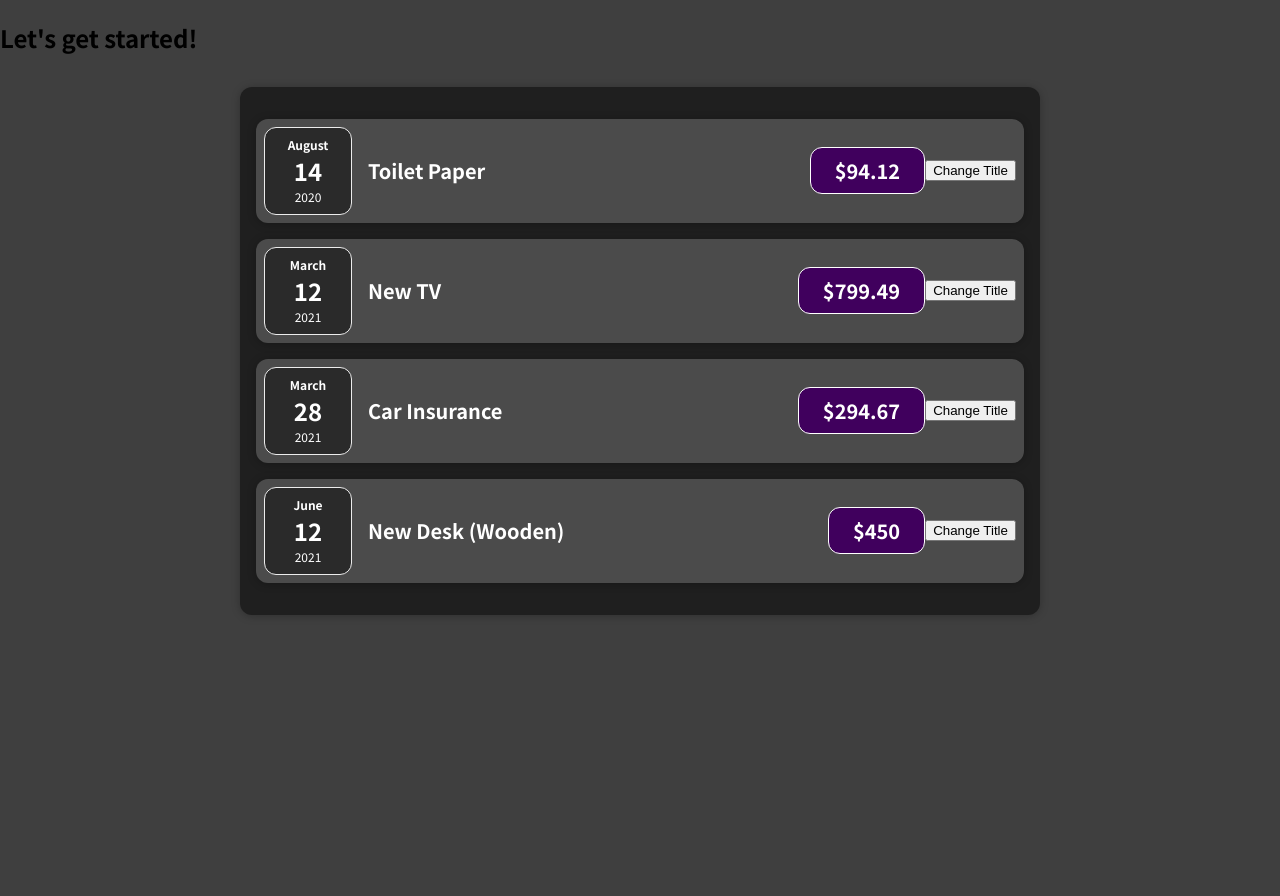
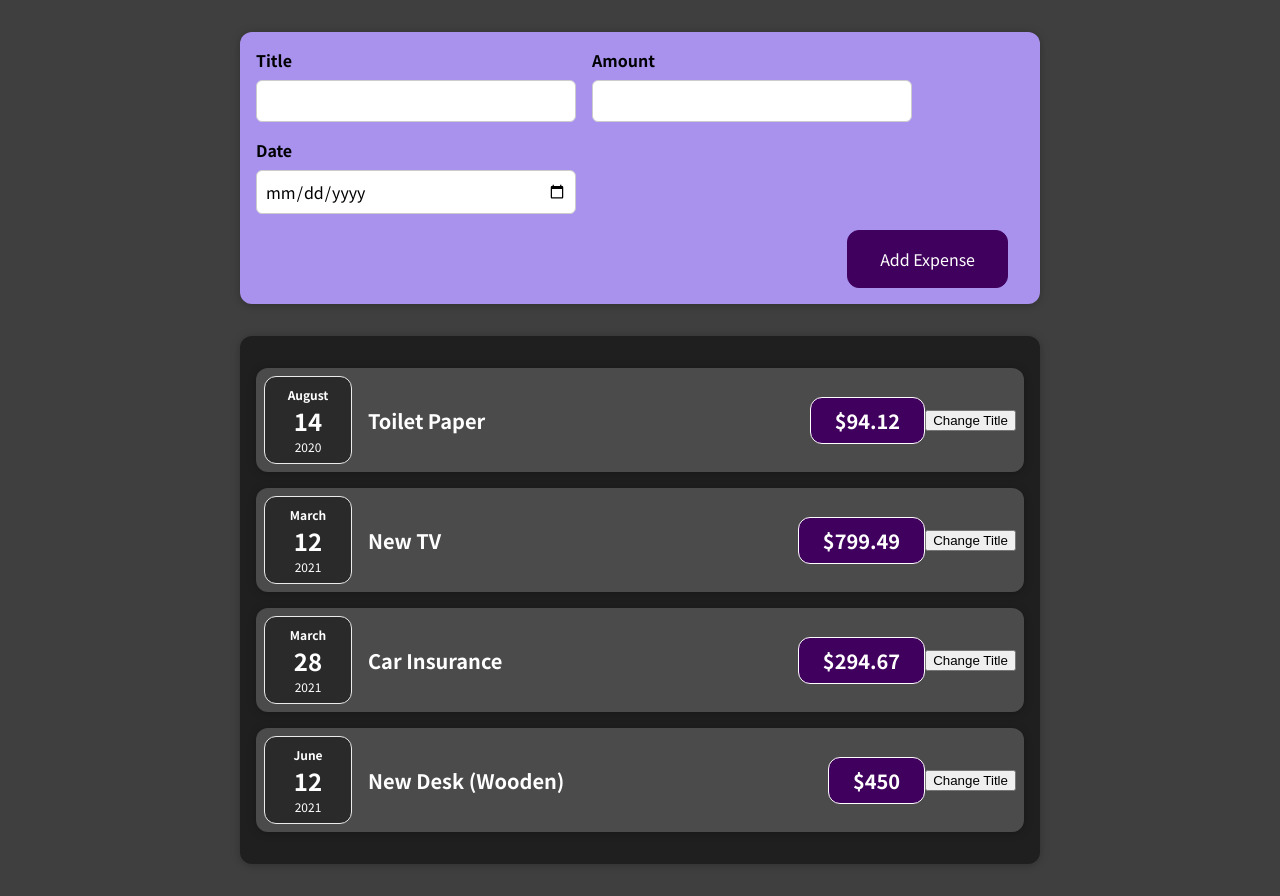
Before and after one commit to teaRain9/react-training, a React (Create React App) app: page / in a window 1280 px wide. Before the commit the page ends 800 px from the top, so only its background shows below. Built offline with nearby package versions, Linux system fonts and the light colour scheme.

Commit message:
'something'

```diff
--- a/src/App.js
+++ b/src/App.js
@@ -1,4 +1,5 @@
 import Expenses from "./components/expense/Expenses";
+import NewExpense from "./components/newExpense/NewExpense";
 
 const App = () => {
 
@@ -24,9 +25,13 @@
         },
     ];
 
+    const addExpenseHandler = (expenses) => {
+        console.log(expenses)
+    }
+
     return (
     <div>
-        <h2>Let's get started!</h2>
+        <NewExpense onAddExpense={addExpenseHandler}/>
         <Expenses expenses={expenses}/>
     </div>
     );
--- /dev/null
+++ b/src/components/newExpense/ExpenseForm.css
@@ -0,0 +1,26 @@
+.new-expense__controls {
+    display: flex;
+    flex-wrap: wrap;
+    gap: 1rem;
+    margin-bottom: 1rem;
+    text-align: left;
+}
+
+.new-expense__control label {
+    font-weight: bold;
+    margin-bottom: 0.5rem;
+    display: block;
+}
+
+.new-expense__control input {
+    font: inherit;
+    padding: 0.5rem;
+    border-radius: 6px;
+    border: 1px solid #ccc;
+    width: 20rem;
+    max-width: 100%;
+}
+
+.new-expense__actions {
+    text-align: right;
+}
--- /dev/null
+++ b/src/components/newExpense/ExpenseForm.js
@@ -0,0 +1,57 @@
+import './ExpenseForm.css'
+import {useState} from "react";
+
+const ExpenseForm = (props) => {
+
+    const [enteredTitle, setEnteredTitle] = useState('');
+    const [enteredAmount, setEnteredAmount] = useState('');
+    const [enteredDate, setEnteredDate] = useState('');
+
+    const titleChangeHandler = (event) => {
+        setEnteredTitle(event.target.value)
+    }
+    const amountChangeHandler = (event) => {
+        setEnteredAmount(event.target.value)
+    }
+    const dateChangeHandler = (event) => {
+        setEnteredDate(event.target.value)
+    }
+
+    const submitHandler = (event) => {
+        event.preventDefault();
+        const expenseDate = {
+            title : enteredTitle,
+            amount: enteredAmount,
+            date: new Date(enteredDate)
+        }
+        setEnteredTitle('');
+        setEnteredAmount('');
+        setEnteredDate('')
+        props.onSaveExpenseDate(expenseDate)
+    }
+
+    return (
+        <form onSubmit={submitHandler}>
+            <div className="new-expense__controls">
+                <div className="new-expense__control">
+                    <label>Title</label>
+                    <input type="text" value={enteredTitle} onChange={titleChangeHandler} />
+                </div>
+                <div className="new-expense__control">
+                    <label>Amount</label>
+                    <input onChange={amountChangeHandler} value={enteredAmount} type="number" min="0.01" step="0.01"/>
+                </div>
+                <div className="new-expense__control">
+                    <label>Date</label>
+                    <input onChange={dateChangeHandler} value={enteredDate} type="date" min="2019-01-01" max="2022-12-31"/>
+                </div>
+            </div>
+            <div className="new-expense__actions">
+                <button type="submit">Add Expense</button>
+            </div>
+        </form>
+    )
+
+}
+
+export default ExpenseForm;
--- /dev/null
+++ b/src/components/newExpense/NewExpense.css
@@ -0,0 +1,38 @@
+.new-expense {
+    background-color: #a892ee;
+    padding: 1rem;
+    margin: 2rem auto;
+    width: 50rem;
+    max-width: 95%;
+    border-radius: 12px;
+    text-align: center;
+    box-shadow: 0 1px 8px rgba(0, 0, 0, 0.25);
+}
+
+.new-expense button {
+    font: inherit;
+    cursor: pointer;
+    padding: 1rem 2rem;
+    border: 1px solid #40005d;
+    background-color: #40005d;
+    color: white;
+    border-radius: 12px;
+    margin-right: 1rem;
+}
+
+.new-expense button:hover,
+.new-expense button:active {
+    background-color: #510674;
+    border-color: #510674;
+}
+
+.new-expense button.alternative {
+    color: #220131;
+    border-color: transparent;
+    background-color: transparent;
+}
+
+.new-expense button.alternative:hover,
+.new-expense button.alternative:active {
+    background-color: #ddb3f8;
+}
--- /dev/null
+++ b/src/components/newExpense/NewExpense.js
@@ -0,0 +1,22 @@
+import './NewExpense.css'
+
+import ExpenseForm from "./ExpenseForm";
+
+const NewExpense = (props) => {
+
+    const saveExpenseDataHandler = (enteredExpenseData) => {
+        const expenceData = {
+            ...enteredExpenseData,
+            id: Math.random().toString()
+        }
+        props.onAddExpense(expenceData)
+    }
+
+    return (
+        <div className="new-expense">
+            <ExpenseForm onSaveExpenseDate={saveExpenseDataHandler}/>
+        </div>
+    )
+}
+
+export default NewExpense;
```
